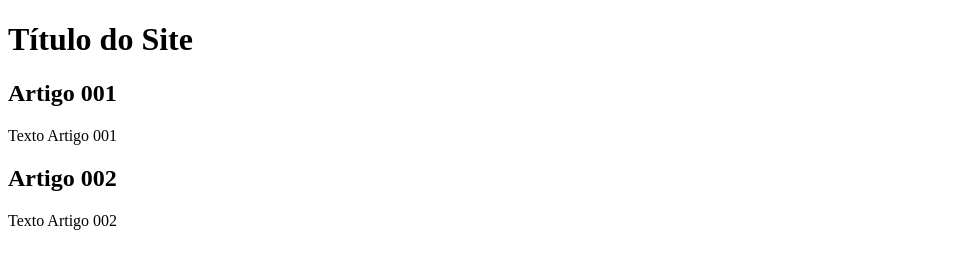
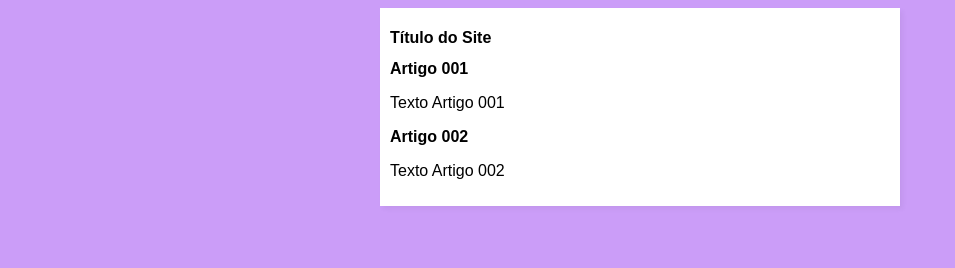
Before and after one commit to fabriciosic/projeto-site, a plain HTML site: page Index.html in a window 1280 px wide. Shown: the whole page, without its empty margins (0-955 px from the left). Drawn offline with Linux system fonts and the light colour scheme.

Commit message:
início do design

```diff
--- a/Index.html
+++ b/Index.html
@@ -3,7 +3,8 @@
 <head>
     <meta charset="UTF-8">
     <meta name="viewport" content="width=device-width, initial-scale=1.0">
-    <title>Título do Site</title>
+    <title>Curso em Vídeo</title>
+    <link rel="stylesheet" href="estilos/styles.css">
 </head>
 <body>
     <main>
--- /dev/null
+++ b/estilos/styles.css
@@ -0,0 +1,16 @@
+*{
+    font-family: Arial, Helvetica, sans-serif;
+    font-size: 16px;
+}
+
+body{
+    background-color: rgb(203, 157, 248);
+}
+
+main{
+    background-color: white;
+    width: 500px;
+    margin: auto;
+    padding: 10px;
+    box-shadow: 3px 3px 5px rgba(0, 0, 0, 0.048);
+}
```
